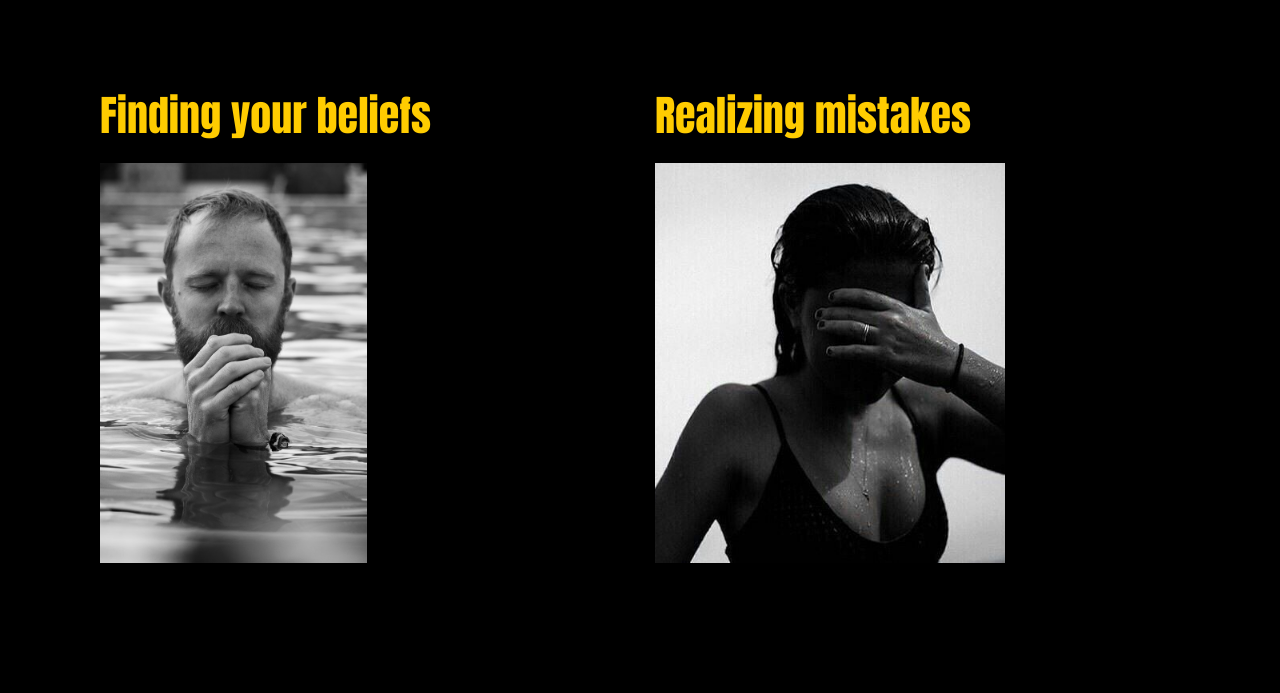
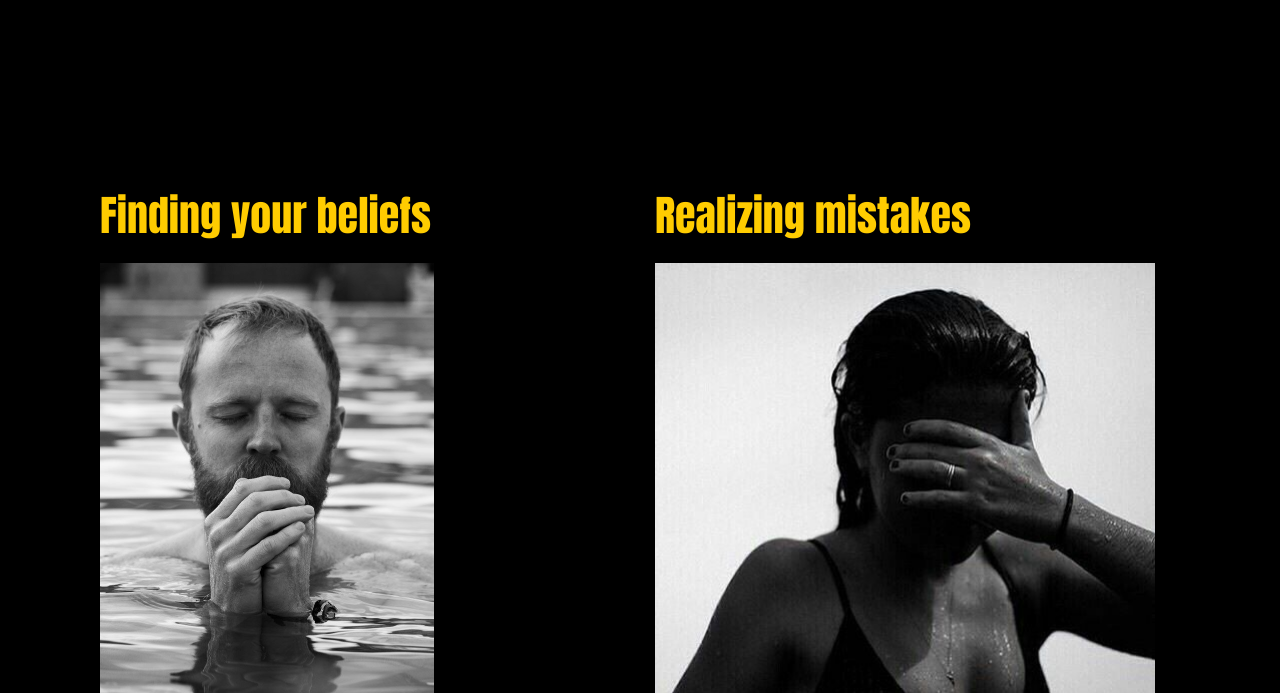
Before and after one commit to Ruta191241/bootstrap2nd, a plain HTML site: page index.html in a window 1280 px wide. Shown: the part 1614-2307 px from the top of the page. Drawn offline with nearby package versions, Linux system fonts and the light colour scheme.

Commit message:
Update style.css

```diff
--- a/css/style.css
+++ b/css/style.css
@@ -139,8 +139,8 @@ body {
 
   .container .row .col img  {
     object-fit: cover;
-    max-width: 350px;
-    height: 400px;
+    max-width: 500px;
+    height: 500px;
   }
 
 
```
